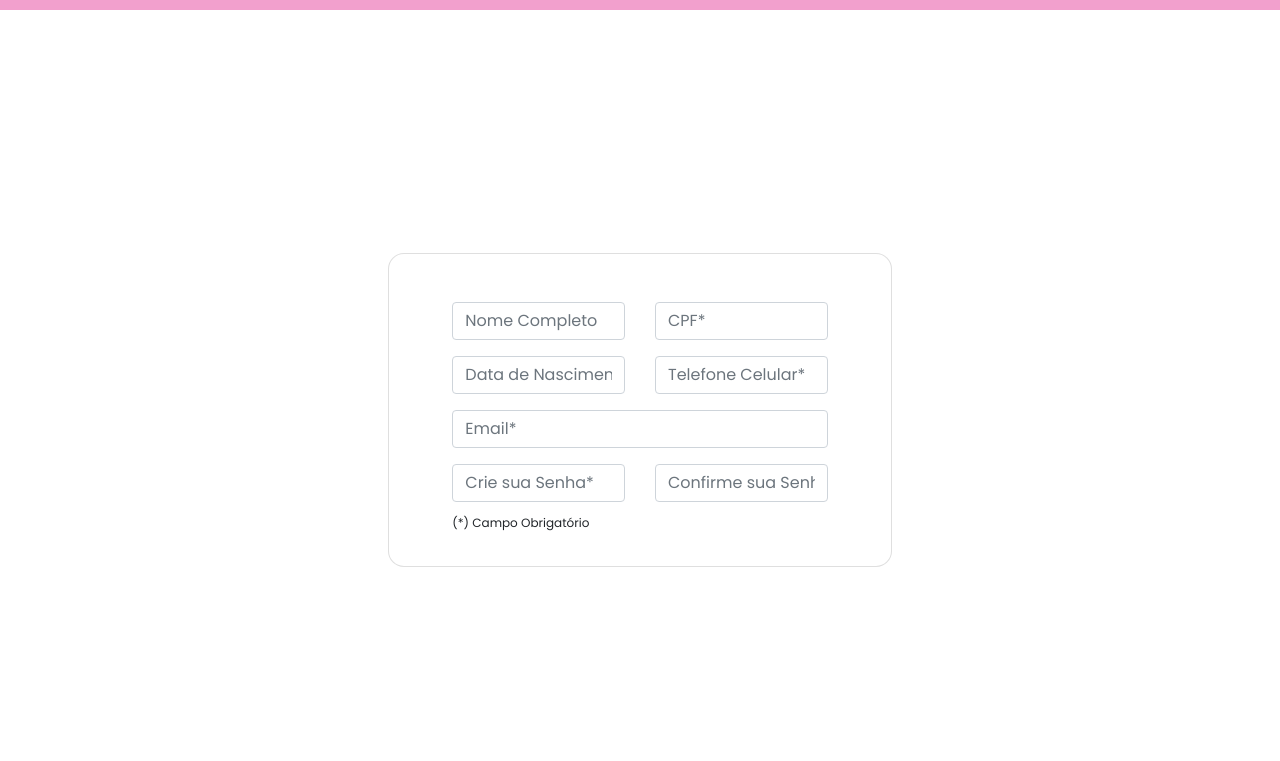
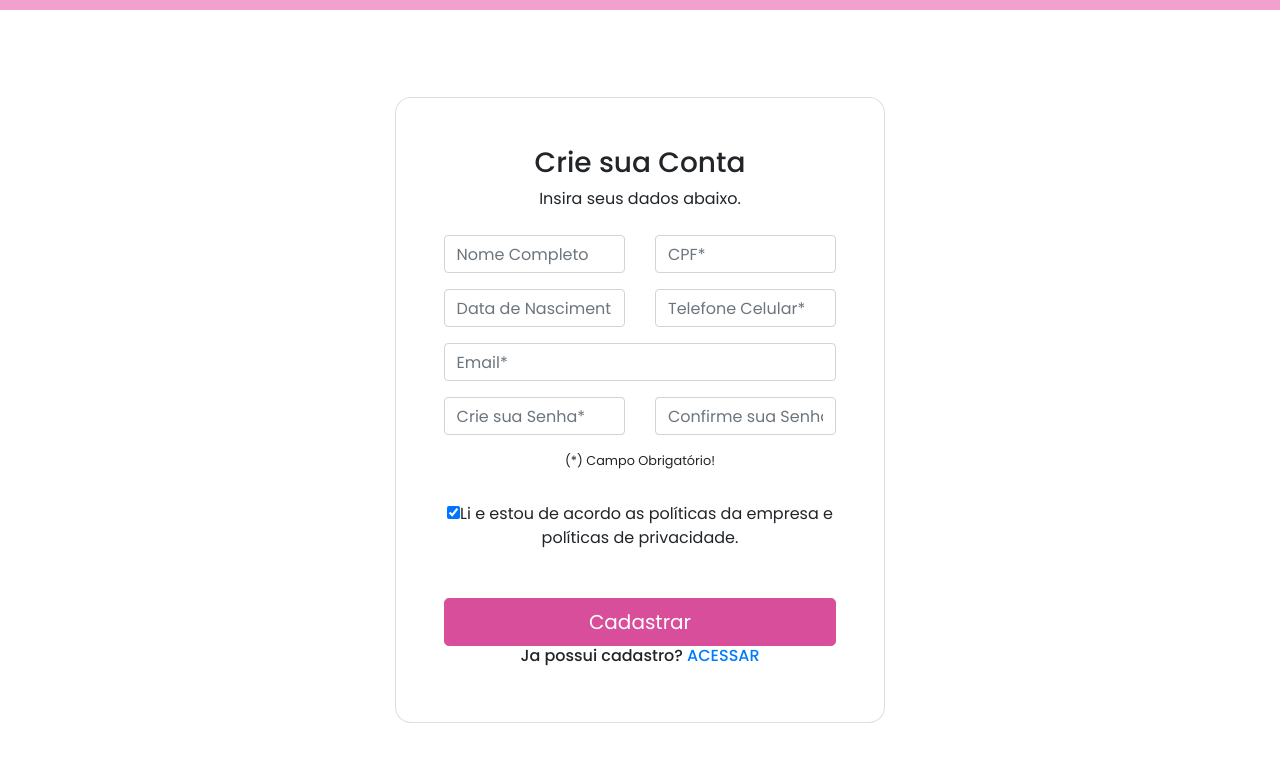
Before and after one commit to LucasDoGit/projeto-loja-virtual, a plain HTML site: page pages/cadastro.html in a window 1280 px wide. Shown: the part 71-832 px from the top of the page. Drawn offline with nearby package versions, Linux system fonts and the light colour scheme.

Commit message:
Update cadastro.html

```diff
--- a/pages/cadastro.html
+++ b/pages/cadastro.html
@@ -47,16 +47,21 @@
 </header>
 
 <body>
+  <div class="container">
+    <section class="vh-100">
+      <div class="container py-5 h-100">
+        <div class="row d-flex justify-content-center align-items-center h-100">
+          <div class="col-12 col-md-8 col-lg-6 col-xl-5">
+            <div class="card shadow-2-strong" style="border-radius: 1rem;">
+              <div class="card-body p-5 text-center">
 
-    <section class="vh-100">
-        <div class="container py-5 h-100 ">
-          <div class="row d-flex justify-content-center align-items-center h-100">
-            <div class="col-12 col-md-8 col-lg-6 col-xl-5 ">
-              <div class="card shadow-2-strong container " style="border-radius: 1rem;">
 
-                <div class="card-body p-5 text-center ">
-                    <form method="post">
-                        <div class="row">
+
+                <div>
+                  <h3>Crie sua Conta</h3>
+                  <p class="mb-4">Insira seus dados abaixo.</p>
+                  <form method="post">
+                      <div class="row">
                           <div class="col-md-6">
                             <div class="form-group first">
                               <input type="text" class="form-control" placeholder="Nome Completo" id="nomeCompleto">
@@ -91,25 +96,39 @@
                             <div class="col-md-6">
                               <div class="form-group first">
                                 <input type="text" class="form-control" placeholder="Crie sua Senha*" id="criarSenha">
-                                <span class="campo-obrigatorio">(*) Campo Obrigatório</span>
-                              </div>
 
+                               </div>
                             </div>
                             <div class="col-md-6">
                               <div class="form-group first">
                                 <input type="text" class="form-control" placeholder="Confirme sua Senha*" id="criarSenha2">
                               </div>
+
                             </div>
+
+                            <div class="container">
+                            <p class="small pb-lg-2">
+                              <a>(*) Campo Obrigatório!</a>
+                            </p>
                           </div>
+
+                          <div class="d-flex mb-5 mt-4 align-items-center">
+                              <div class="d-flex align-items-center">
+                              <label class="control control--checkbox mb-0"><span class="caption"></span>
+
+                                <input type="checkbox" checked="checked"/>Li e estou de acordo as políticas da empresa e políticas de privacidade.
+
+                              </label>
+                            </div>
+                    </div>
+                      <div class="container">
+                          <button class="con btn-primary btn-lg btn-block login-btn-entrar" type="submit"> Cadastrar</button>
+                          <h6 >Ja possui cadastro? <A ><a href="pages/login.html">ACESSAR </A></h6>
                       </div>
-            </div>
-
-          </div>
-        </div>
-      </section>
-
-
-
+                  </form>
+                </div>
+      </div>
+    </section>
 </body>
     <script src="https://kit.fontawesome.com/65f22fe718.js" crossorigin="anonymous"></script>
 
```
